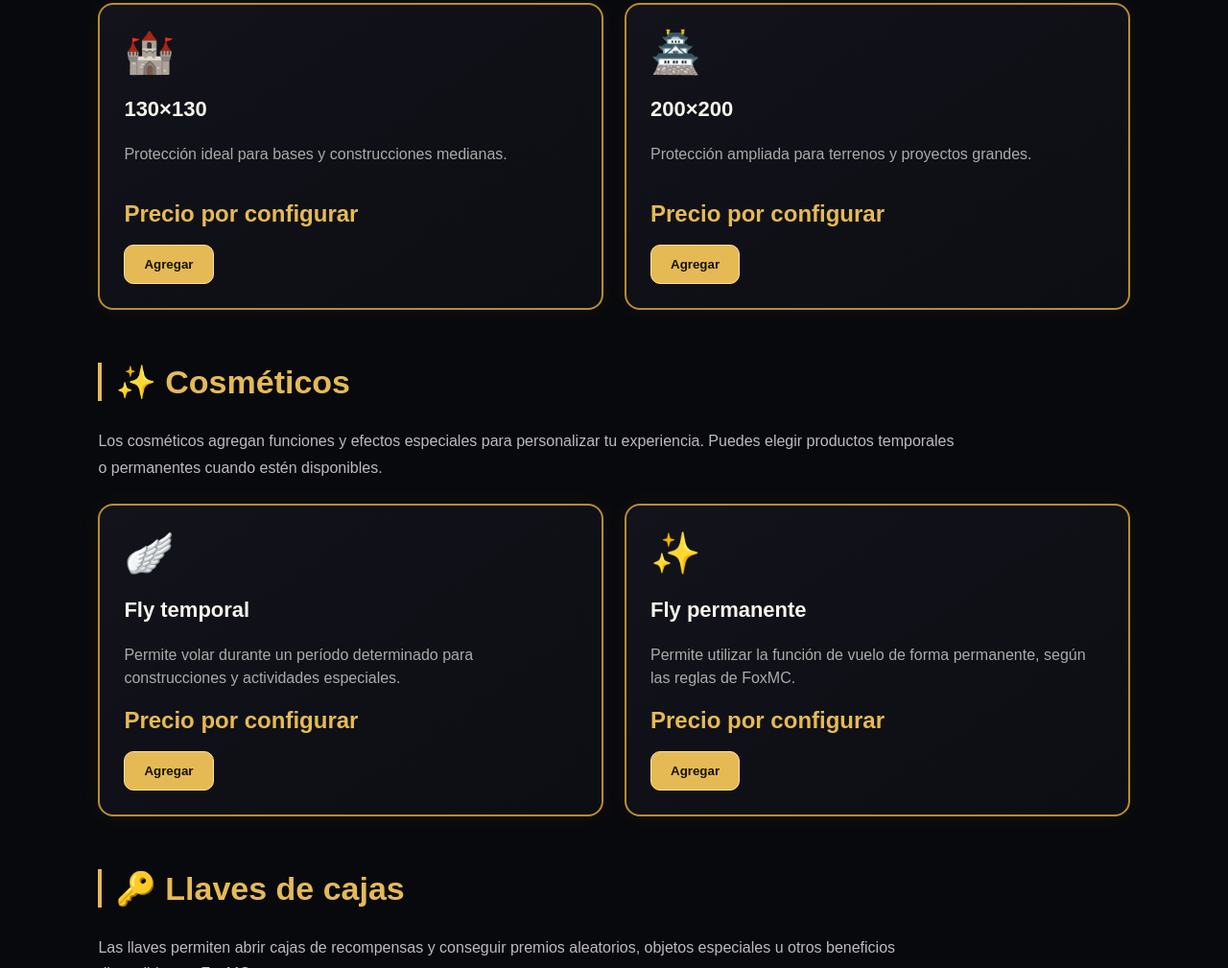
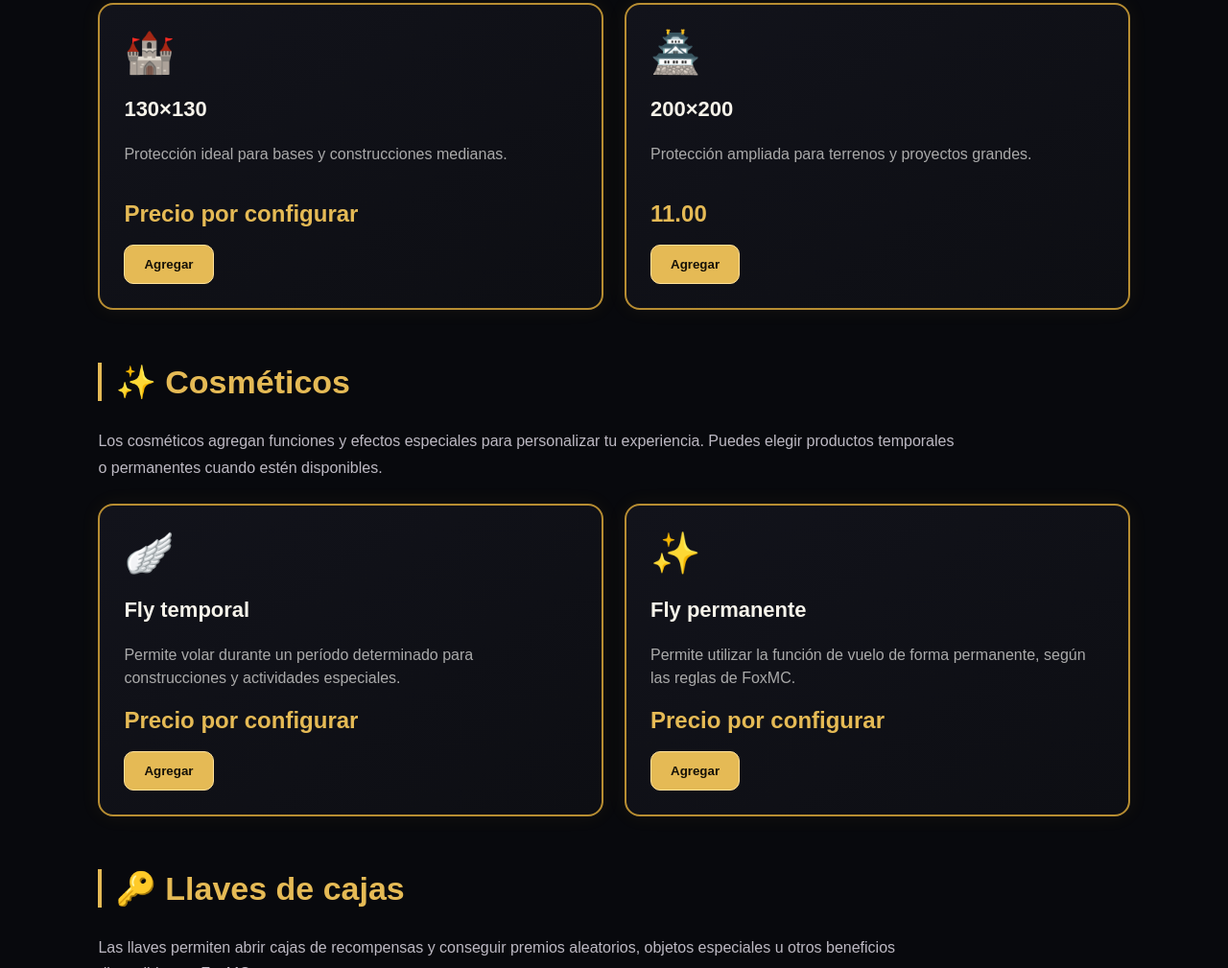
Before and after one commit to jasmany505/Tienda-web-FoxMC, a plain HTML site: page index.html in a window 1280 px wide. Shown: the part 3228-4237 px from the top of the page at 96% size. Drawn offline with Linux system fonts and the light colour scheme.

Commit message:
Update index.html

```diff
--- a/index.html
+++ b/index.html
@@ -40,7 +40,7 @@
 <p class="category-description">Las protecciones ayudan a cuidar tus construcciones, terrenos y pertenencias frente a acciones no autorizadas. El tamaño indica el área que puede cubrir cada protección.</p>
 <div class="grid">
 <article><div class="emoji">🏰</div><h3>130×130</h3><p>Protección ideal para bases y construcciones medianas.</p><b>Precio por configurar</b><button onclick="add('Protección 130x130',6.00)">Agregar</button></article>
-<article><div class="emoji">🏯</div><h3>200×200</h3><p>Protección ampliada para terrenos y proyectos grandes.</p><b>Precio por configurar</b><button onclick="add('Protección 200x200',11.00)">Agregar</button></article>
+<article><div class="emoji">🏯</div><h3>200×200</h3><p>Protección ampliada para terrenos y proyectos grandes.</p><b>11.00</b><button onclick="add('Protección 200x200',11.00)">Agregar</button></article>
 </div>
 
 <h2 class="category-title">✨ Cosméticos</h2>
```
